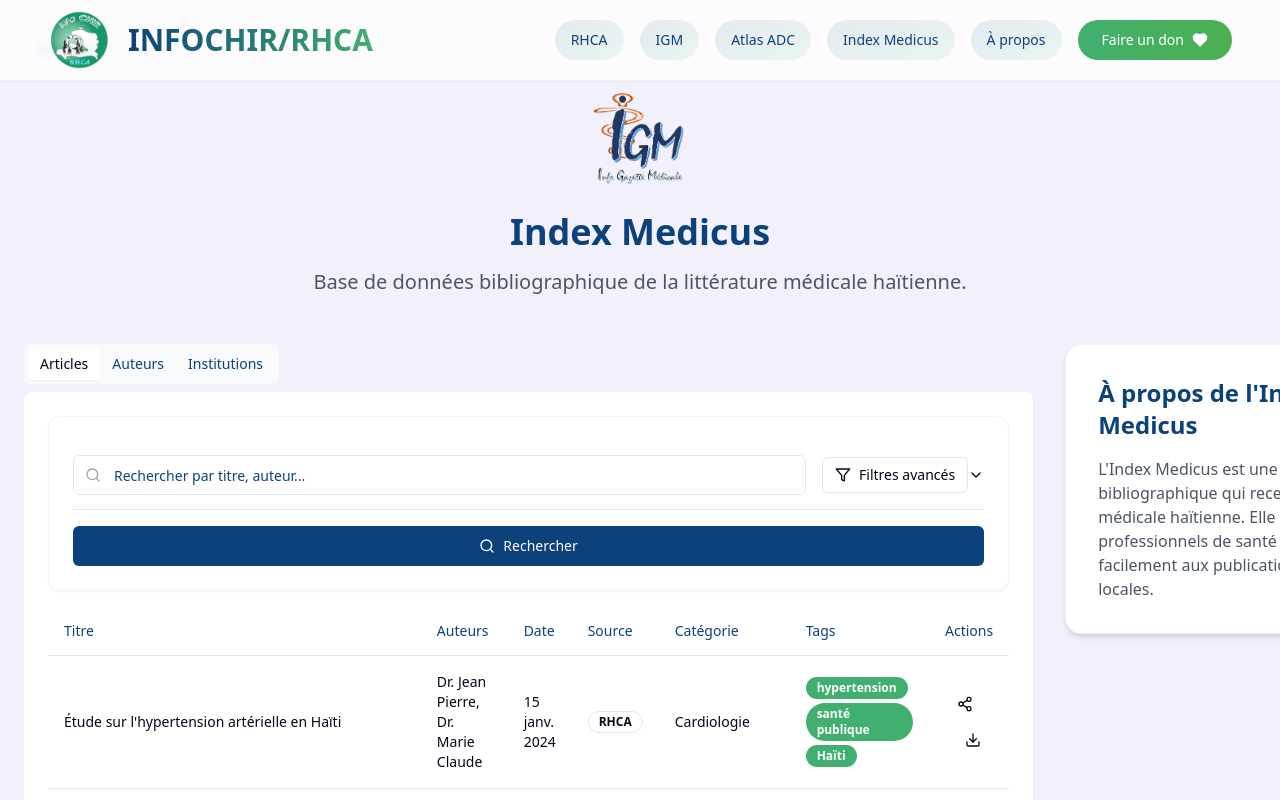
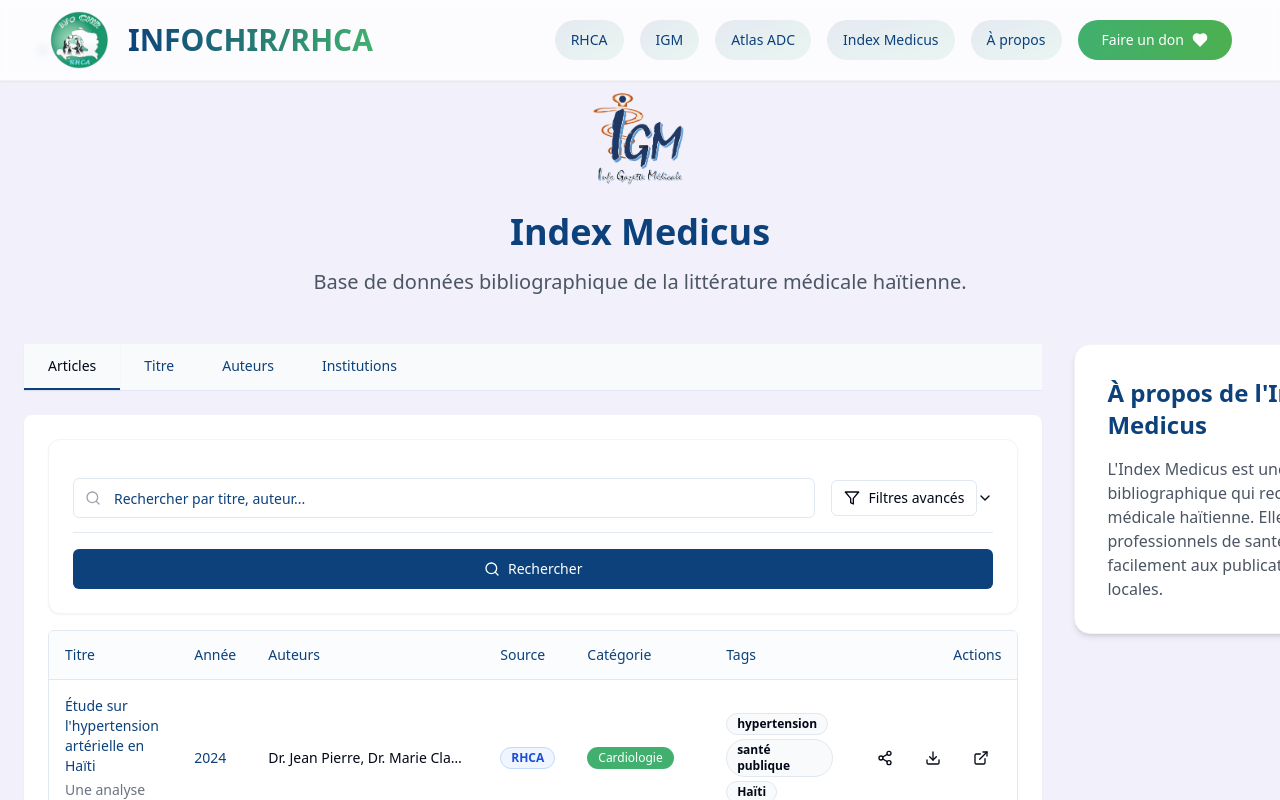
Before and after one commit to intelogroup/infochir-rhca, a React (Vite) app: page /index-medicus in a window 1280 px wide. Shown: the top 800 px of the page. Built offline with nearby package versions, Linux system fonts and the light colour scheme.

Commit message:
Add year column to articles table
Enhanced the articles table by adding a "year" column and improved the overall display for a more modern look. Adjustments made to the toggle functionality for articles, authors, and institutions to accommodate these changes.
[skip gpt_engineer]

```diff
--- a/src/components/index-medicus/ArticleTable.tsx
+++ b/src/components/index-medicus/ArticleTable.tsx
@@ -1,6 +1,6 @@
 import { Table, TableBody, TableCell, TableHead, TableHeader, TableRow } from "@/components/ui/table";
 import { Button } from "@/components/ui/button";
-import { Download, Share2 } from "lucide-react";
+import { Download, Share2, ExternalLink } from "lucide-react";
 import { toast } from "sonner";
 import { format } from "date-fns";
 import { fr } from "date-fns/locale";
@@ -23,13 +23,18 @@ export const ArticleTable = ({ articles }: { articles: Article[] }) => {
     toast.success("Ouverture du PDF...");
   };
 
+  const getYear = (date: string) => {
+    return new Date(date).getFullYear();
+  };
+
   return (
+    <div className="rounded-md border">
       <Table>
         <TableHeader>
-        <TableRow>
-          <TableHead>Titre</TableHead>
+          <TableRow className="bg-muted/50">
+            <TableHead className="w-[400px]">Titre</TableHead>
+            <TableHead>Année</TableHead>
             <TableHead>Auteurs</TableHead>
-          <TableHead>Date</TableHead>
             <TableHead>Source</TableHead>
             <TableHead>Catégorie</TableHead>
             <TableHead>Tags</TableHead>
@@ -38,35 +43,61 @@ export const ArticleTable = ({ articles }: { articles: Article[] }) => {
         </TableHeader>
         <TableBody>
           {articles.map((article) => (
-          <TableRow key={article.id}>
-            <TableCell className="font-medium max-w-md">
-              <div className="truncate">{article.title}</div>
+            <TableRow key={article.id} className="hover:bg-muted/50">
+              <TableCell className="font-medium">
+                <div className="flex items-start space-x-2">
+                  <div className="flex-1">
+                    <div className="font-medium text-primary hover:text-primary-light cursor-pointer">
+                      {article.title}
+                    </div>
+                    <div className="text-sm text-gray-500 mt-1 line-clamp-2">
+                      {article.abstract}
+                    </div>
+                  </div>
+                </div>
               </TableCell>
-            <TableCell>{article.authors.join(", ")}</TableCell>
-            <TableCell>
-              {format(new Date(article.date), 'dd MMM yyyy', { locale: fr })}
+              <TableCell className="text-muted-foreground">
+                {getYear(article.date)}
               </TableCell>
               <TableCell>
-              <Badge variant="outline" className="font-semibold">
+                <div className="max-w-[200px] truncate">
+                  {article.authors.join(", ")}
+                </div>
+              </TableCell>
+              <TableCell>
+                <Badge
+                  variant="outline"
+                  className={`
+                    font-semibold
+                    ${article.source === 'RHCA' ? 'bg-blue-50 text-blue-700 border-blue-200' : ''}
+                    ${article.source === 'IGM' ? 'bg-green-50 text-green-700 border-green-200' : ''}
+                    ${article.source === 'ADC' ? 'bg-purple-50 text-purple-700 border-purple-200' : ''}
+                  `}
+                >
                   {article.source}
                 </Badge>
               </TableCell>
-            <TableCell>{article.category}</TableCell>
               <TableCell>
-              <div className="flex flex-wrap gap-1">
+                <Badge variant="secondary" className="font-normal">
+                  {article.category}
+                </Badge>
+              </TableCell>
+              <TableCell>
+                <div className="flex flex-wrap gap-1 max-w-[200px]">
                   {article.tags.map((tag) => (
-                  <Badge key={tag} variant="secondary" className="text-xs">
+                    <Badge key={tag} variant="outline" className="text-xs bg-muted">
                       {tag}
                     </Badge>
                   ))}
                 </div>
               </TableCell>
               <TableCell className="text-right">
+                <div className="flex justify-end items-center space-x-2">
                   <Button
                     variant="ghost"
                     size="sm"
                     onClick={() => handleShare(article.id)}
-                className="mr-2"
+                    className="hover:bg-muted"
                   >
                     <Share2 className="h-4 w-4" />
                   </Button>
@@ -74,13 +105,24 @@ export const ArticleTable = ({ articles }: { articles: Article[] }) => {
                     variant="ghost"
                     size="sm"
                     onClick={() => handleDownload(article.pdfUrl)}
+                    className="hover:bg-muted"
                   >
                     <Download className="h-4 w-4" />
                   </Button>
+                  <Button
+                    variant="ghost"
+                    size="sm"
+                    onClick={() => window.open(`/index-medicus/articles/${article.id}`, '_blank')}
+                    className="hover:bg-muted"
+                  >
+                    <ExternalLink className="h-4 w-4" />
+                  </Button>
+                </div>
               </TableCell>
             </TableRow>
           ))}
         </TableBody>
       </Table>
+    </div>
   );
 };
--- a/src/pages/IndexMedicus.tsx
+++ b/src/pages/IndexMedicus.tsx
@@ -36,22 +36,48 @@ const IndexMedicus = () => {
           <div className="grid lg:grid-cols-[1fr,400px] gap-4 sm:gap-6 lg:gap-8">
             <div>
               <Tabs defaultValue="articles" className="mb-6">
-                <TabsList>
-                  <TabsTrigger value="articles">Articles</TabsTrigger>
-                  <TabsTrigger value="authors">Auteurs</TabsTrigger>
-                  <TabsTrigger value="institutions">Institutions</TabsTrigger>
+                <TabsList className="w-full justify-start border-b rounded-none p-0 h-auto">
+                  <TabsTrigger
+                    value="articles"
+                    className="rounded-none border-b-2 border-transparent data-[state=active]:border-primary data-[state=active]:bg-transparent px-6 py-3"
+                  >
+                    Articles
+                  </TabsTrigger>
+                  <TabsTrigger
+                    value="titre"
+                    className="rounded-none border-b-2 border-transparent data-[state=active]:border-primary data-[state=active]:bg-transparent px-6 py-3"
+                  >
+                    Titre
+                  </TabsTrigger>
+                  <TabsTrigger
+                    value="authors"
+                    className="rounded-none border-b-2 border-transparent data-[state=active]:border-primary data-[state=active]:bg-transparent px-6 py-3"
+                  >
+                    Auteurs
+                  </TabsTrigger>
+                  <TabsTrigger
+                    value="institutions"
+                    className="rounded-none border-b-2 border-transparent data-[state=active]:border-primary data-[state=active]:bg-transparent px-6 py-3"
+                  >
+                    Institutions
+                  </TabsTrigger>
                 </TabsList>
-                <TabsContent value="articles">
+                <TabsContent value="articles" className="mt-6">
                   <div className="bg-white rounded-lg p-3 sm:p-4 lg:p-6 shadow-sm">
                     <ArticleGrid viewMode="table" />
                   </div>
                 </TabsContent>
-                <TabsContent value="authors">
+                <TabsContent value="titre" className="mt-6">
+                  <div className="bg-white rounded-lg p-6 shadow-sm">
+                    <p className="text-gray-600">Liste des titres à venir...</p>
+                  </div>
+                </TabsContent>
+                <TabsContent value="authors" className="mt-6">
                   <div className="bg-white rounded-lg p-6 shadow-sm">
                     <p className="text-gray-600">Liste des auteurs à venir...</p>
                   </div>
                 </TabsContent>
-                <TabsContent value="institutions">
+                <TabsContent value="institutions" className="mt-6">
                   <div className="bg-white rounded-lg p-6 shadow-sm">
                     <p className="text-gray-600">Liste des institutions à venir...</p>
                   </div>
```
Lines whose indentation alone changed are shown as unchanged.
